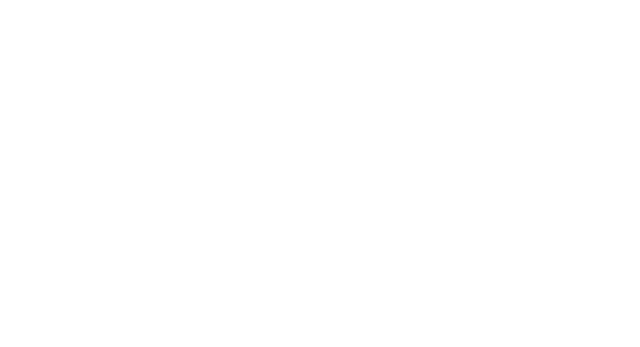
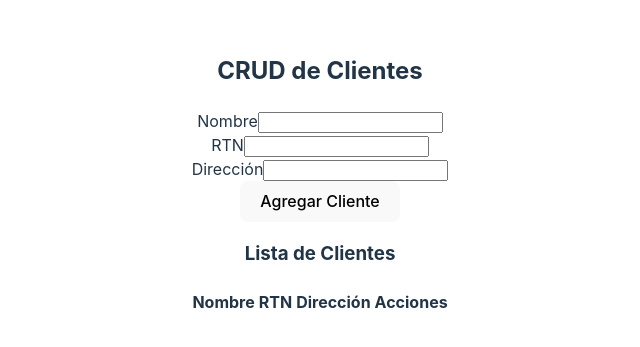
Before and after one commit to DarknesCloud/frontend_prueba, a React (Vite) app: page /clients in a window 1280 px wide. Before the commit this address had no page. Shown: the part 225-572 px from the top of the page, without its empty margins (320-960 px from the left). Built offline with nearby package versions, Linux system fonts and the light colour scheme.

Commit message:
fit clientcrud component

```diff
--- a/src/App.tsx
+++ b/src/App.tsx
@@ -1,6 +1,6 @@
 import './App.css';
-import { Login, ProductCrud, Register } from './pages';
-import { BrowserRouter, Navigate, Route, Routes } from 'react-router-dom'; // Importa los componentes de React Router
+import { ClientCrud, Login, ProductCrud, Register } from './pages';
+import { BrowserRouter, Route, Routes } from 'react-router-dom'; // Importa los componentes de React Router
 
 function App() {
   return (
@@ -12,11 +12,9 @@ function App() {
         <BrowserRouter>
           <Routes>
             <Route path="/" element={<Login />} />{' '}
-            {/* Ruta para el componente de inicio de sesión */}
             <Route path="/register" element={<Register />} />{' '}
-            {/* Ruta para el componente de registro */}
             <Route path="/products" element={<ProductCrud />} />
-            {/* Ruta para el componente ProductCrud */}
+            <Route path="/clients" element={<ClientCrud />} />
           </Routes>
         </BrowserRouter>
       </main>
--- /dev/null
+++ b/src/components/ClientCrud.tsx
@@ -0,0 +1,127 @@
+import React, { useState, useEffect } from 'react';
+
+interface Client {
+  name: string;
+  rtn: string;
+  address: string;
+}
+
+const ClientCrud: React.FC = () => {
+  const [clients, setClients] = useState<Client[]>([]);
+  const [clientName, setClientName] = useState<string>('');
+  const [clientRtn, setClientRtn] = useState<string>('');
+  const [clientAddress, setClientAddress] = useState<string>('');
+
+  useEffect(() => {
+    // Cargar la lista de clientes desde el LocalStorage al iniciar el componente
+    const savedClients = JSON.parse(localStorage.getItem('clients') || '[]');
+    setClients(savedClients);
+  }, []);
+
+  useEffect(() => {
+    // Guardar la lista de clientes en el LocalStorage cuando cambie
+    localStorage.setItem('clients', JSON.stringify(clients));
+  }, [clients]);
+
+  const addClient = () => {
+    if (!clientName || !clientRtn || !clientAddress) {
+      alert('Por favor, complete todos los campos correctamente.');
+      return;
+    }
+
+    const newClient: Client = {
+      name: clientName,
+      rtn: clientRtn,
+      address: clientAddress,
+    };
+
+    setClients([...clients, newClient]);
+
+    setClientName('');
+    setClientRtn('');
+    setClientAddress('');
+  };
+
+  const deleteClient = (index: number) => {
+    const updatedClients: Client[] = clients.filter((_, i) => i !== index);
+    setClients(updatedClients);
+  };
+
+  return (
+    <div className="container">
+      <h2>CRUD de Clientes</h2>
+      <form>
+        <div className="mb-3">
+          <label htmlFor="clientName" className="form-label">
+            Nombre
+          </label>
+          <input
+            type="text"
+            className="form-control"
+            id="clientName"
+            value={clientName}
+            onChange={(e) => setClientName(e.target.value)}
+          />
+        </div>
+        <div className="mb-3">
+          <label htmlFor="clientRtn" className="form-label">
+            RTN
+          </label>
+          <input
+            type="text"
+            className="form-control"
+            id="clientRtn"
+            value={clientRtn}
+            onChange={(e) => setClientRtn(e.target.value)}
+          />
+        </div>
+        <div className="mb-3">
+          <label htmlFor="clientAddress" className="form-label">
+            Dirección
+          </label>
+          <input
+            type="text"
+            className="form-control"
+            id="clientAddress"
+            value={clientAddress}
+            onChange={(e) => setClientAddress(e.target.value)}
+          />
+        </div>
+        <button type="button" className="btn btn-primary" onClick={addClient}>
+          Agregar Cliente
+        </button>
+      </form>
+      <h3>Lista de Clientes</h3>
+      <table className="table">
+        <thead>
+          <tr>
+            <th>Nombre</th>
+            <th>RTN</th>
+            <th>Dirección</th>
+            <th>Acciones</th>
+          </tr>
+        </thead>
+        <tbody>
+          {clients.map((client, index) => (
+            <tr key={index}>
+              <td>{client.name}</td>
+              <td>{client.rtn}</td>
+              <td>{client.address}</td>
+              <td>
+                <button
+                  type="button"
+                  className="btn btn-danger"
+                  onClick={() => deleteClient(index)}
+                >
+                  Eliminar
+                </button>
+              </td>
+            </tr>
+          ))}
+        </tbody>
+      </table>
+    </div>
+  );
+};
+
+export default ClientCrud;
--- a/src/pages/index.tsx
+++ b/src/pages/index.tsx
@@ -2,3 +2,4 @@
 export { default as Login } from '../components/Login';
 export { default as Register } from '../components/Register';
 export { default as ProductCrud } from '../components/ProductCrud';
+export { default as ClientCrud } from '../components/ClientCrud';
```
